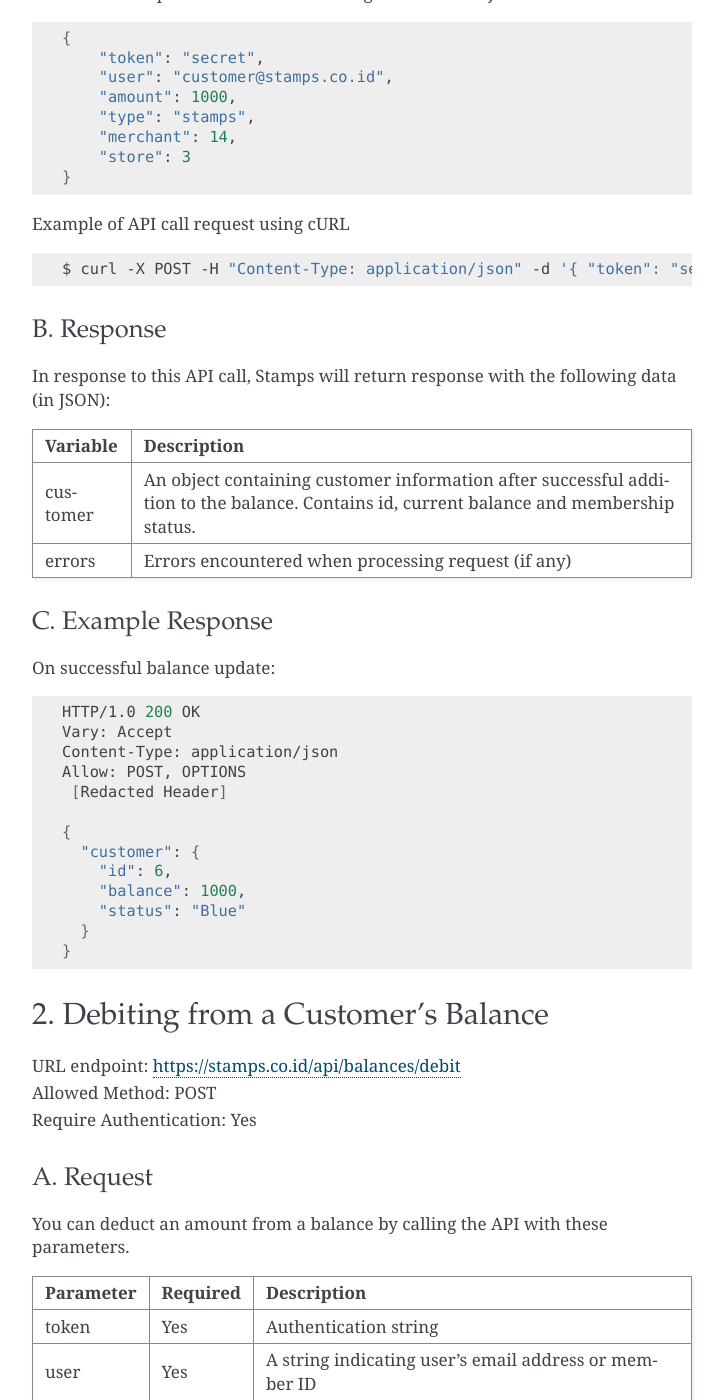
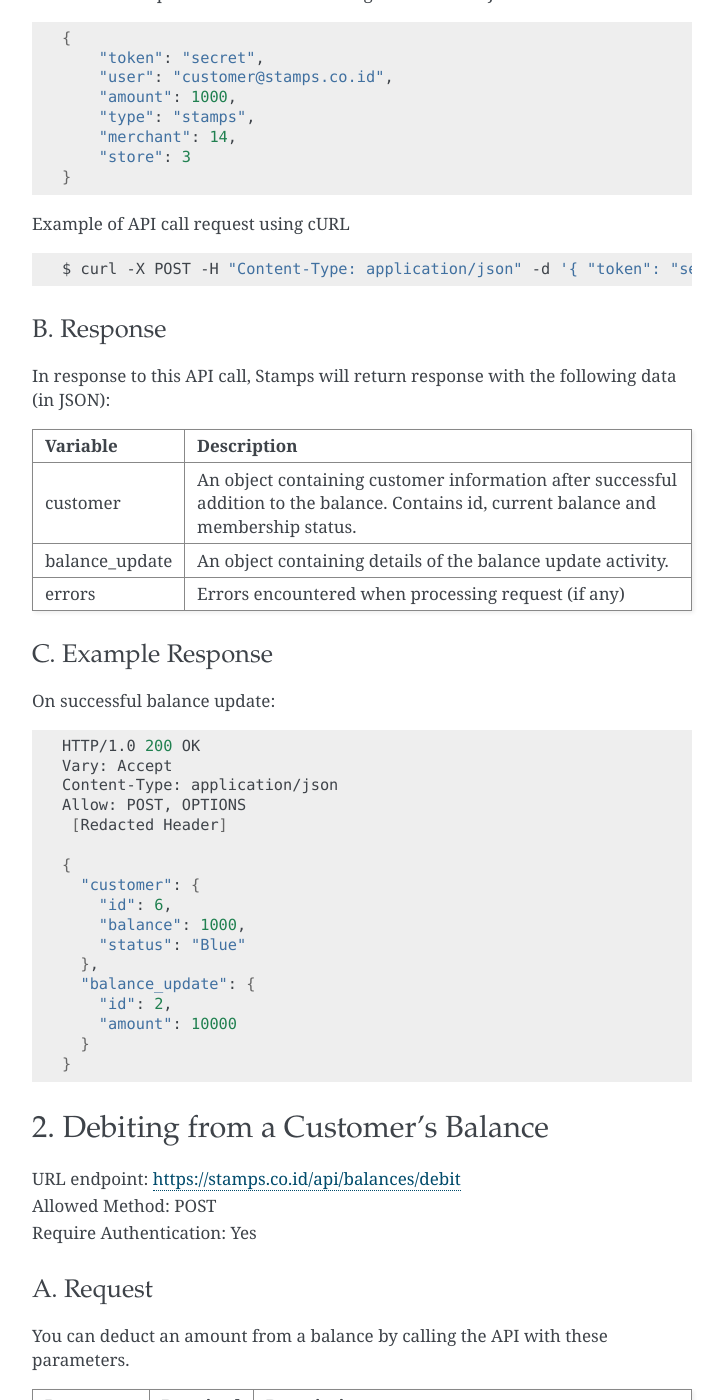
Before and after one commit to ui/stamps-api-docs, a Sphinx documentation site: the page built from source/balance_api.rst, in a window 1280 px wide and 1400 px high, scrolled down 704 px. Shown: the whole window, without its empty margins (388-1112 px from the left). Built offline with Sphinx 7.4.7, drawn with Linux system fonts in a browser that asks for light colours; some of the changed text lies outside the part shown.

Commit message:
Updated balance API docs.

```diff
--- a/source/balance_api.rst
+++ b/source/balance_api.rst
@@ -40,7 +40,7 @@ Example of API call request using cURL
 
 .. code-block :: bash
 
-    $ curl -X POST -H "Content-Type: application/json" -d '{ "token": "secret", "user": "customer@stamps.co.id", "amount": 1000, "merchant": 14}' https://stamps.co.id/api/balances/credit
+    $ curl -X POST -H "Content-Type: application/json" -d '{ "token": "secret", "user": "customer@stamps.co.id", "amount": 1000, "merchant": 14, "store": 3}' https://stamps.co.id/api/balances/credit
 
 
 B. Response
@@ -53,6 +53,7 @@ Variable            Description
 =================== ==============================
 customer            An object containing customer information after successful addition
                     to the balance. Contains id, current balance and membership status.
+balance_update      An object containing details of the balance update activity.
 errors              Errors encountered when processing request (if any)
 =================== ==============================
 
@@ -75,6 +76,10 @@ On successful balance update:
         "id": 6,
         "balance": 1000,
         "status": "Blue"
+      },
+      "balance_update": {
+        "id": 2,
+        "amount": 10000
       }
     }
 
@@ -116,7 +121,7 @@ Example of API call request using cURL
 
 .. code-block :: bash
 
-    $ curl -X POST -H "Content-Type: application/json" -d '{ "token": "secret", "user": "customer@stamps.co.id", "amount": 100, "merchant": 14}' https://stamps.co.id/api/balances/debit
+    $ curl -X POST -H "Content-Type: application/json" -d '{ "token": "secret", "user": "customer@stamps.co.id", "amount": 100, "merchant": 14, "store": 3}' https://stamps.co.id/api/balances/debit
 
 
 B. Response
@@ -129,6 +134,7 @@ Variable            Description
 =================== ==============================
 customer            An object containing customer information after successful deduction
                     from the balance. Contains id, current balance and membership status.
+balance_update      An object containing details of the balance update activity.
 errors              Errors encountered when processing request (if any)
 =================== ==============================
 
@@ -151,5 +157,9 @@ On successful balance update:
         "id": 6,
         "balance": 900,
         "status": "Blue"
+      },
+      "balance_update": {
+        "id": 2,
+        "amount": 10000
       }
     }
```
